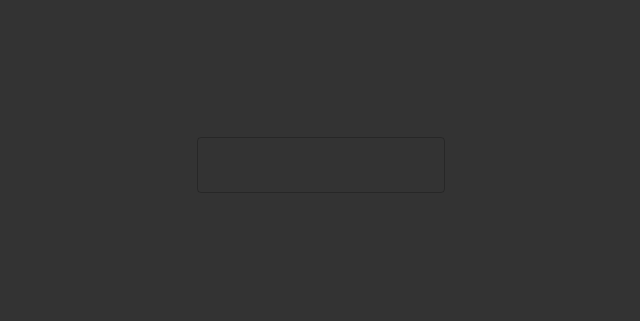
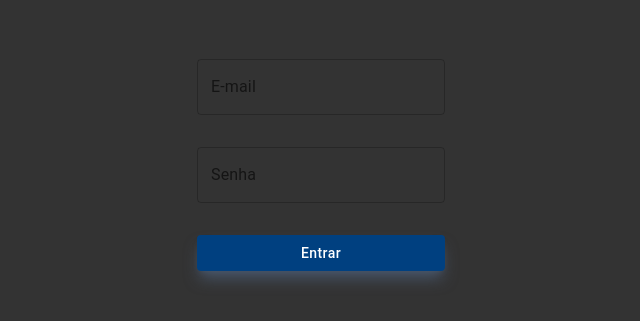
Before and after one commit to Cassio-hue/projeto-bd, a Next.js app in the folder frontend/: page /login in a window 1280 px wide. Shown: the part 235-556 px from the top of the page, without its empty margins (319-959 px from the left). Built offline with nearby package versions, Linux system fonts and the light colour scheme.

Commit message:
feat: página para fazer login

```diff
--- a/frontend/src/app/components/Input.tsx
+++ b/frontend/src/app/components/Input.tsx
@@ -1,12 +1,27 @@
 'use client'
 
+import { Controller, useFormContext } from 'react-hook-form'
 import { TextField } from '@mui/material'
 import { TextFieldProps } from '@mui/material'
 
 type InputProps = TextFieldProps & {
   label?: string
+  name: string
 }
 
-export const Input = ({ label }: InputProps) => {
-  return <TextField label={label} sx={{borderColor: '#FFF'}} />
+export const Input = ({ label, name }: InputProps) => {
+  const methods = useFormContext()
+
+  return (
+    <Controller
+      control={methods.control}
+      name={name}
+      render={({ field }) => (
+        <TextField
+          label={label}
+          {...field}
+        />
+      )}
+    />
+  )
 }
--- a/frontend/src/app/login/page.tsx
+++ b/frontend/src/app/login/page.tsx
@@ -1,9 +1,43 @@
+'use client'
+
+import clsx from 'clsx'
 import { Input } from '../components/Input'
+import { useForm, FormProvider, SubmitHandler } from 'react-hook-form'
+import { Button } from '../components/Button'
+
+interface DataType {
+  email: string
+  senha: string
+}
 
 export default function Login() {
+
+  const userFormDefaultValues: DataType = {
+    email: '',
+    senha: ''
+  };
+
+  const methods = useForm<DataType>({
+    defaultValues: userFormDefaultValues,
+  });
+
+
+  const onSubmit: SubmitHandler<DataType> = (data) => console.log(data)
   return (
-    <>
-      <Input />
-    </>
+    <FormProvider {...methods}>
+      <form onSubmit={methods.handleSubmit(onSubmit)} className={clsx('flex flex-col gap-8')}>
+        <Input
+          name="email"
+          type="email"
+          label={'E-mail'}
+        />
+        <Input
+          name="password"
+          type="password"
+          label={'Senha'}
+        />
+        <Button type="submit">Entrar</Button>
+      </form>
+    </FormProvider>
   )
 }
```
